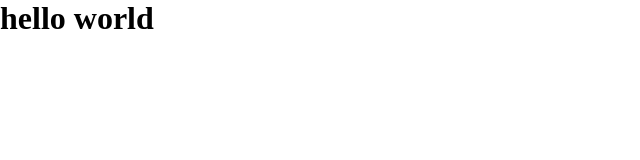
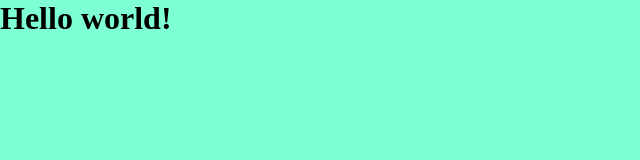
Before and after one commit to MarkoNS1990/HelloWorld, a website: page index.html in a window 1280 px wide. Shown: the whole page, without its empty margins (0-640 px from the left). Drawn offline with Linux system fonts and the light colour scheme.

Commit message:
first changes

```diff
--- a/index.html
+++ b/index.html
@@ -12,7 +12,7 @@
 
 <body>
 
-  <h1>hello world</h1>
+  <h1>Hello world!</h1>
 </body>
 
 </html>
--- a/style.css
+++ b/style.css
@@ -40,3 +40,7 @@ a:hover {
                 ****** GLOBAL ******
     ==============================================
 */
+
+body {
+  background-color: aquamarine;
+}
```
Also changed, not shown: 1 other file.
